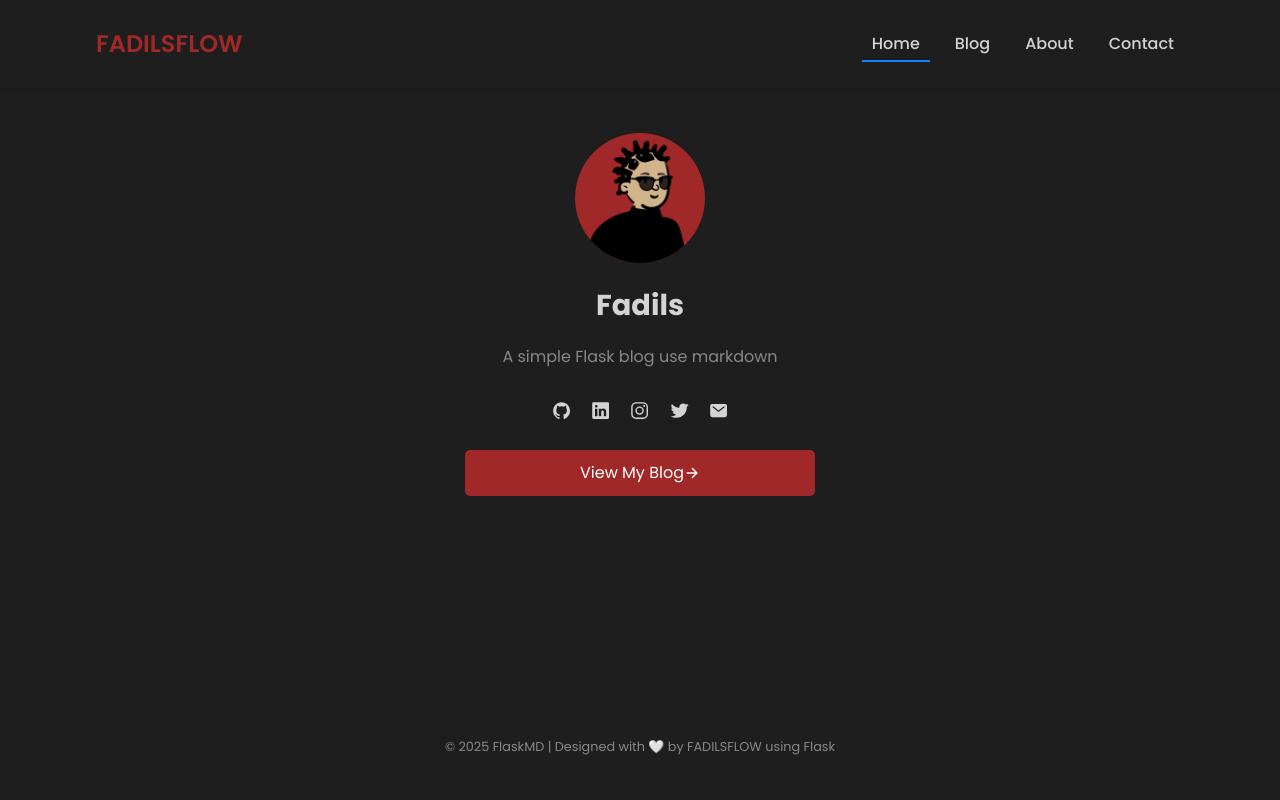
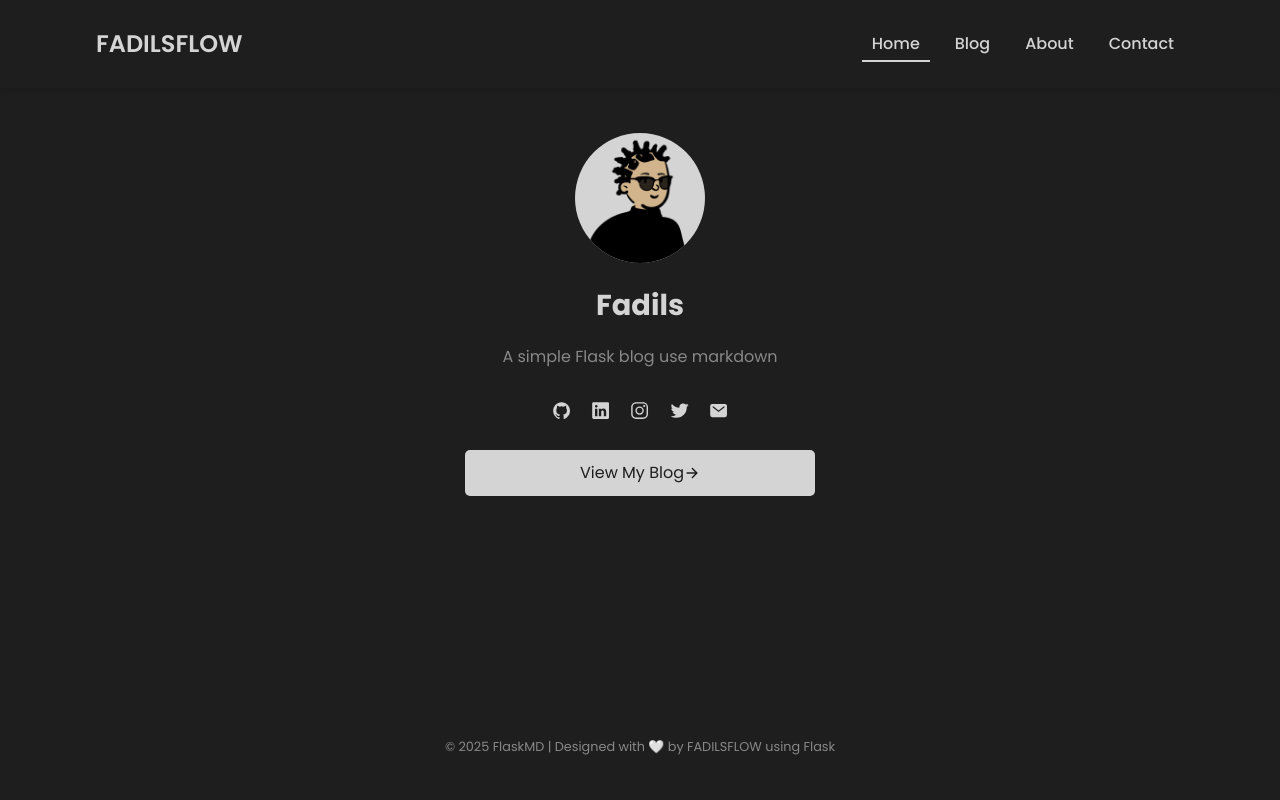
Before and after one commit to fadilsflow/FlaskMD, a Flask app: page / in a window 1280 px wide. Run offline with Flask 3, Linux system fonts and the light colour scheme; data that the repository does not hold is empty; some libraries are stand-ins or nearby versions.

Commit message:
fix all color

```diff
--- a/app.py
+++ b/app.py
@@ -10,7 +10,7 @@ from config import Config
 # Create app
 app = create_app()
 
-# Inisialisasi route
+# Initialize routes
 app = init_routes(app)
 
 # Run the app
--- a/blog/routes.py
+++ b/blog/routes.py
@@ -1,8 +1,6 @@
-from flask import render_template, request, redirect, url_for, flash, session
-from .models import Post, Database
-from config import Config  # Pastikan untuk mengimpor Config
-import pymysql
-
+from flask import render_template, request, redirect, url_for, flash
+from .models import Post
+from config import Config
 
 def init_routes(app):
     @app.route("/")
@@ -31,22 +29,18 @@ def init_routes(app):
             flash("Post tidak ditemukan")
             return redirect(url_for("index"))
 
-        return render_template(
-            "post.html", post=post_data, content=post_data["markdown_content"]
-        )
+        return render_template("post.html", post=post_data, content=post_data["markdown_content"])
 
     @app.route("/manage_blogs", methods=["GET", "POST"])
     def manage_blogs():
         if request.method == "POST":
             secret_key = request.form.get("secret_key")
             if secret_key == Config.SECRET_KEY:
-                # If the secret key is correct, show the manage blogs page
                 posts = Post.get_all_posts()
                 return render_template("manage_blogs.html", posts=posts)
             else:
                 flash("Wrong secret key🤭!")
 
-        # If the request method is GET or the secret key was incorrect, show the input form
         return render_template("enter_secret_key.html")
 
     @app.route("/edit_blog/<int:post_id>", methods=["GET", "POST"])
@@ -61,8 +55,8 @@ def init_routes(app):
             md_file = request.files.get("markdown_file")
             image_file = request.files.get("cover_image")
 
-            md_file = md_file if md_file.filename else None
-            image_file = image_file if image_file.filename else None
+            md_file = md_file if md_file and md_file.filename else None
+            image_file = image_file if image_file and image_file.filename else None
 
             if Post.update_post(post_id, md_file, image_file):
                 flash("Post berhasil diupdate!")
--- a/blog/static/css/style.css
+++ b/blog/static/css/style.css
@@ -2,10 +2,11 @@
 :root {
   --background-dark: #1E1E1E;
   --font-dark: #D4D4D4;
-  --link-color: #a12828;
-  --hover-color: #0A84FF;
+  --link-color: #D4D4D4;
+  --hover-color: #404040; /* blue:0A84FF */
   --background-light: #1E1E1E; /* Changed to #1E1E1E */
 }
+
 .menu-toggle{
   display: none;
 }
@@ -92,7 +93,7 @@ a:hover {
   bottom: -5px; /* Jarak dari teks */
   width: 0;
   height: 2px;
-  background-color: var(--hover-color);
+  background-color: var(--font-dark);
   transition: width 0.3s ease, left 0.3s ease; /* Transisi untuk efek */
 }
 
@@ -193,6 +194,7 @@ a:hover {
   display: flex;
   justify-content: center;
   gap: 10px;
+  align-items: center;
 }
 
 .btn-add,
@@ -221,6 +223,7 @@ a:hover {
 
 .btn-delete {
   background-color: #dc3545; /* Red for Delete */
+  color: white;
 }
 
 .btn-add:hover,
@@ -646,7 +649,7 @@ name-profession{
   margin-top: 10px; /* Tambahkan sedikit jarak di atas tombol blog */
   padding: 10px 15px; /* Tambahkan padding untuk tombol */
   background-color: var(--link-color);
-  color: white;
+  color: #1E1E1E;
   border-radius: 5px;
   text-decoration: none;
   transition: background-color 0.3s ease;
```
